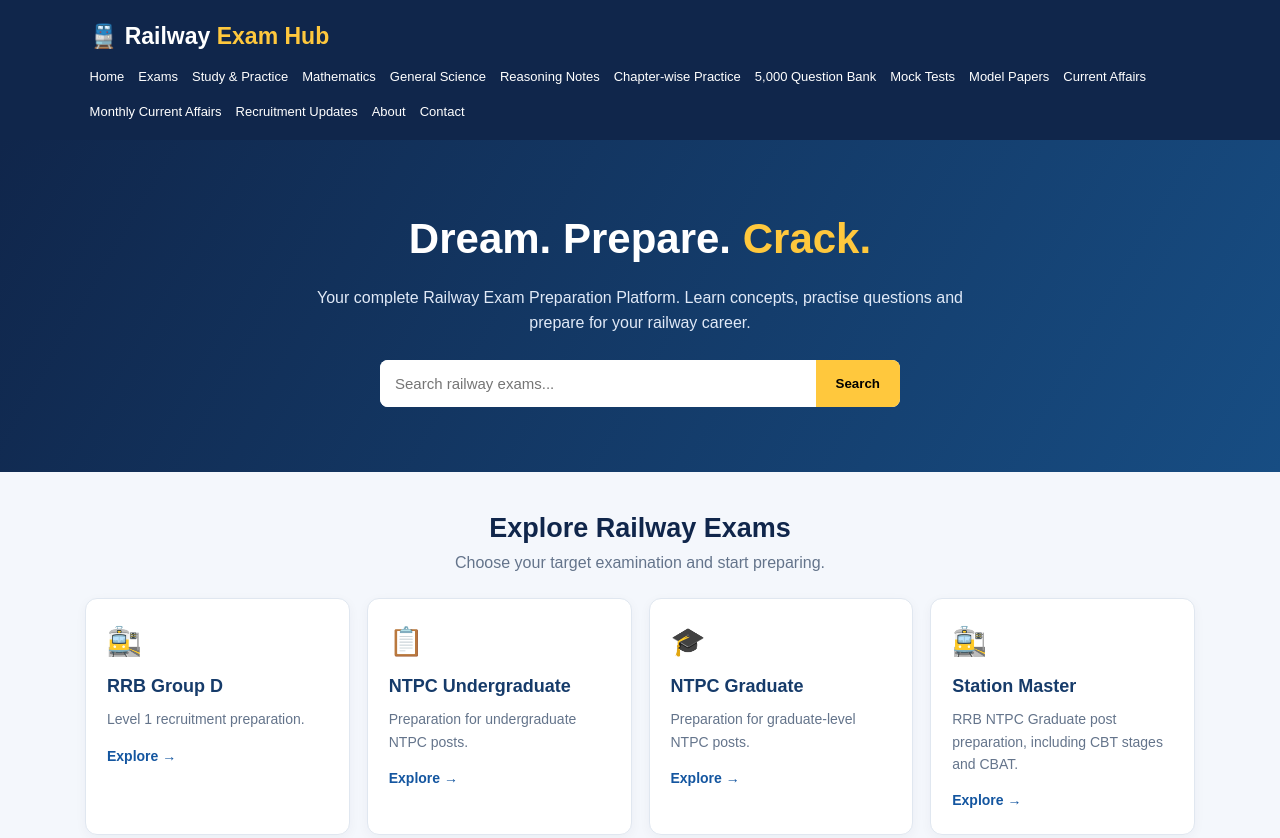
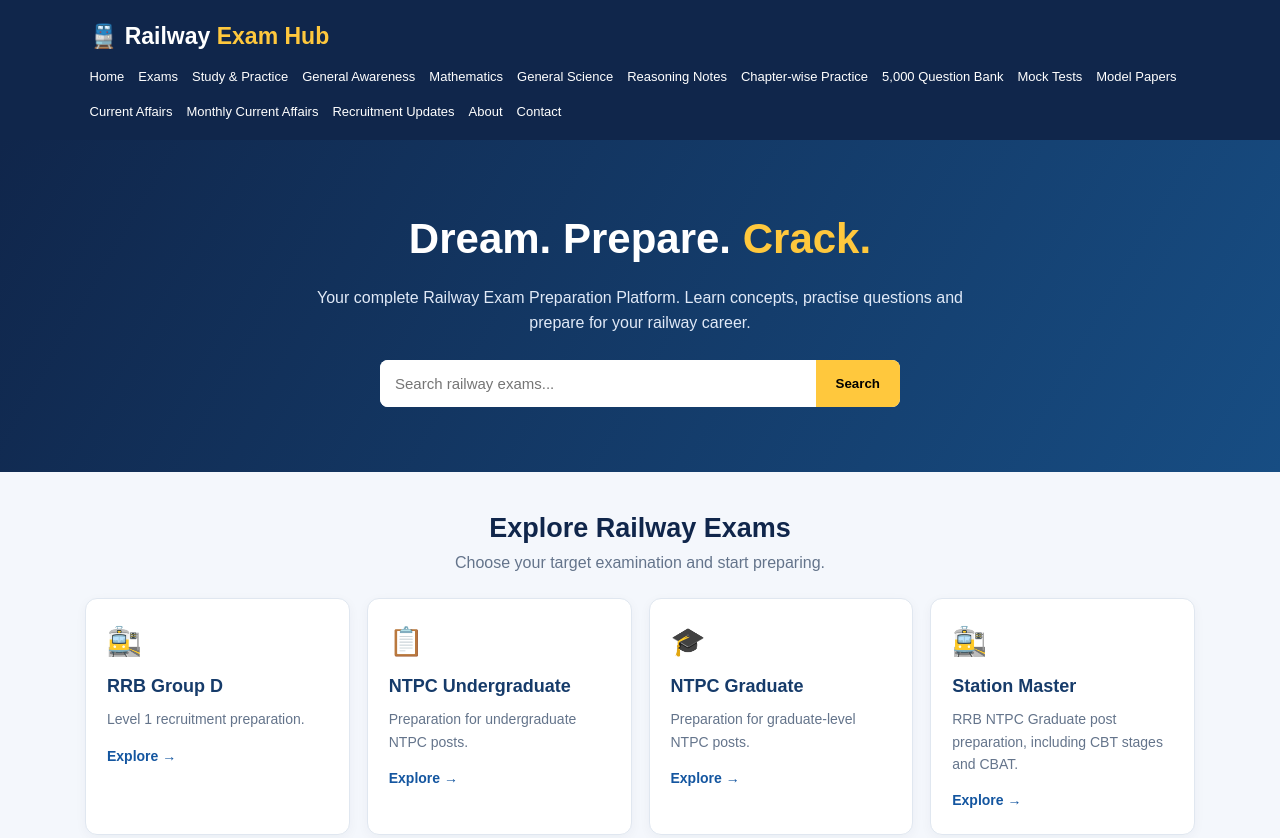
Before and after one commit to railwayexamhub/railway-exam-hub, a plain HTML site: page index.html in a window 1280 px wide. Shown: the top 838 px of the page. Drawn offline with Linux system fonts and the light colour scheme.

Commit message:
Add General Awareness link to navigation

```diff
--- a/index.html
+++ b/index.html
@@ -65,6 +65,7 @@ footer a{color:#ffc83d;text-decoration:none}
   <a href="index.html">Home</a>
   <a href="#exams">Exams</a>
   <a href="#study">Study &amp; Practice</a>
+  <a href="general-awareness.html">General Awareness</a>
   <a href="maths/index.html">Mathematics</a>
   <a href="general-science-1.html">General Science</a>
   <a href="reasoning-notes.html">Reasoning Notes</a>
```
